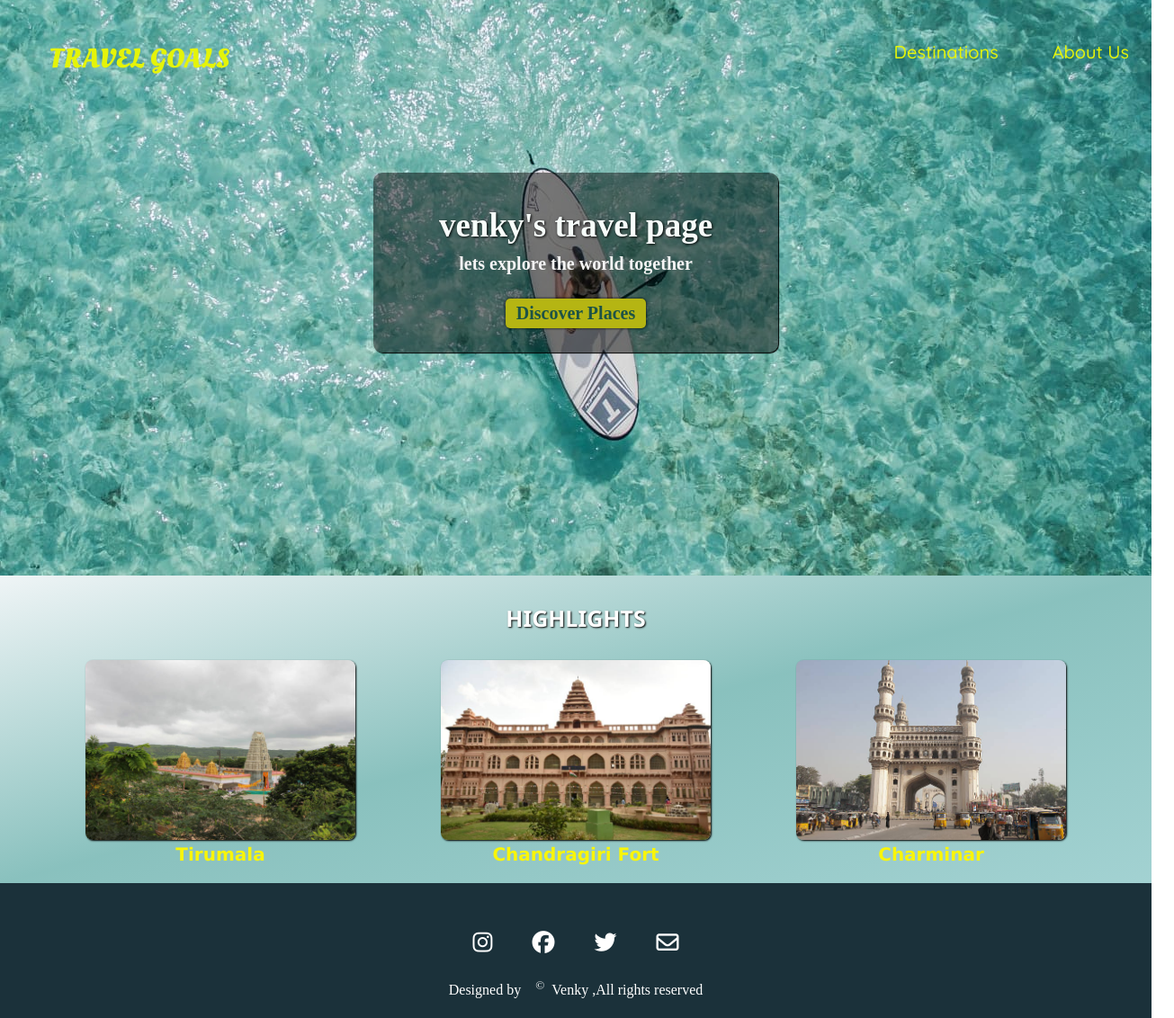
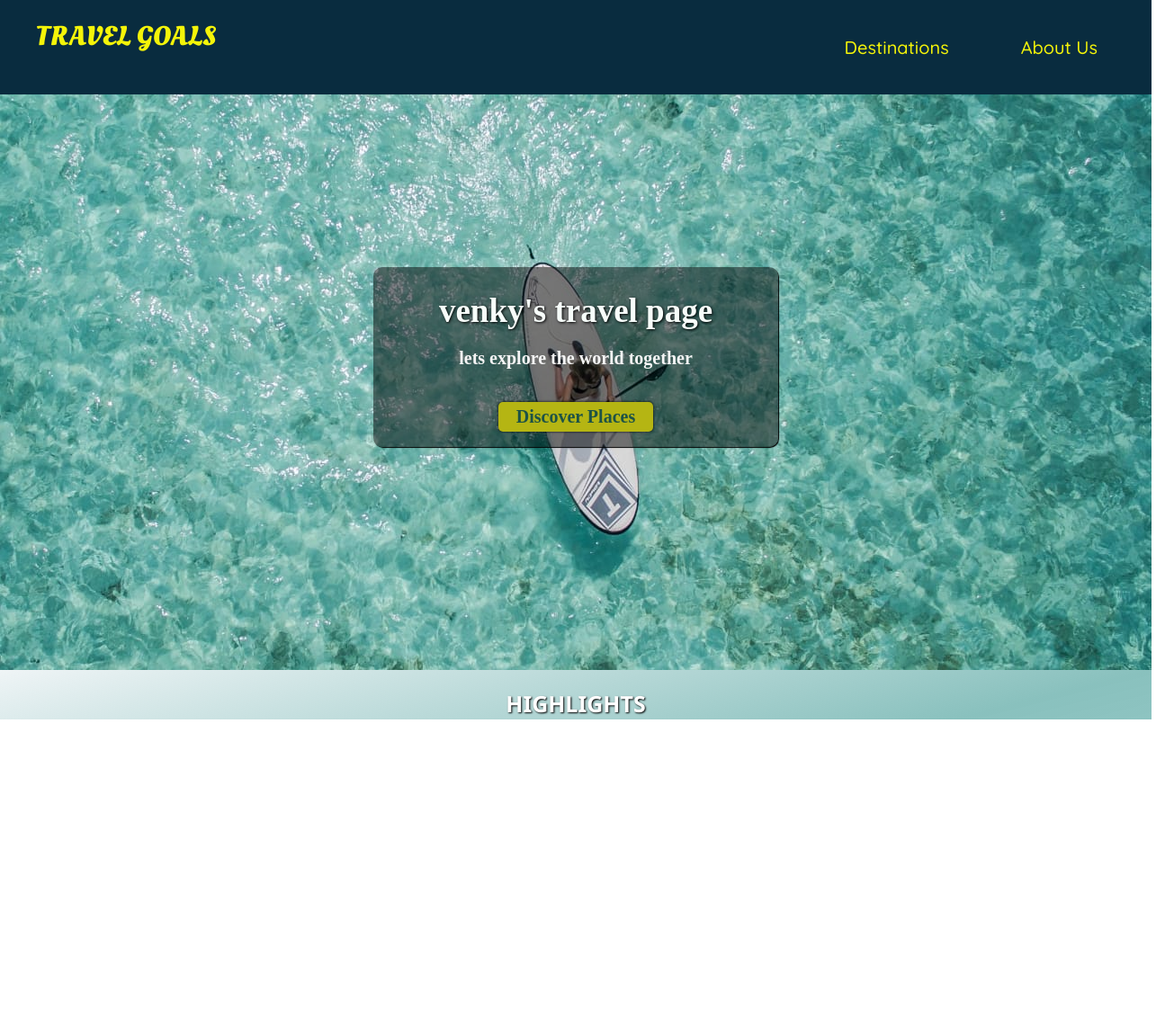
Before and after one commit to venkyeswar/portfolio, a plain HTML site: page travel_site/index.html in a window 1280 px wide. Shown: the whole page at 90% size, 1305 px wide, since content can reach past the window. After the commit the page ends 800 px from the top, so only its background shows below. Drawn offline with Linux system fonts and the light colour scheme.

Commit message:
modifications done in travel site

```diff
--- /dev/null
+++ b/travel_site/about.css
@@ -0,0 +1,81 @@
+html,body{
+    padding:0px;
+    margin:0px;
+    overflow-x:hidden;
+    width:100%;
+    height:100%;
+}
+footer{
+    margin:0px;
+}
+body{
+    background:rgb(6, 103, 118);
+}
+header{
+    margin:0px;
+    padding:20,30px;
+background:rgba(9, 25, 30, 0.484);
+}
+header .logo a,nav ul li a{
+
+    color:rgb(252, 6, 142);
+    text-shadow:1px 2px 3px rgb(2, 13, 23);
+
+}
+nav ul li a:hover{
+    background:rgb(252, 6, 142);
+    color:rgb(4, 11, 17);
+}
+h1{
+    color:rgb(92, 6, 39);
+}
+#about{
+    margin-left:20px;
+    position:relative;
+    margin-top:30px;
+    color:rgb(46, 2, 20);
+}
+h1{
+    text-shadow:1px 1px 2px rgb(6, 35, 40);
+    text-decoration: solid underline rgb(30, 7, 30) 4px;
+}
+p{
+    color:rgb(62, 2, 32);
+    font-size:larger;
+    font-weight:400;
+    text-align:justify;
+}
+@media (max-width:1500px){
+.txt{
+    margin-top:100px;
+    display:flex;
+    justify-content:space-between;
+    justify-items:center;
+    margin-right:50px;
+    margin-left:50px;
+}
+footer{
+    margin-top:40px;
+    padding:0px;
+    position:static;
+}
+
+}
+.section1{
+
+    margin:23px 30px;
+    background:rgba(26, 3, 3,0.3);
+    box-sizing:border-box;
+    border-radius:8px;
+    box-shadow:1px 1px 2px black;
+}
+@media (max-width:920px){
+    .txt{
+        display:block;
+
+    }
+    .section1{
+        padding:12px 20px;
+
+    }
+}
--- a/travel_site/common.css
+++ b/travel_site/common.css
@@ -1,7 +1,8 @@
-*{
-    margin:0px;
-    padding:0px;
-    box-sizing:border-box;
+
+body{
+    user-select:none;
+    -moz-user-select: none;
+    -webkit-user-select:none;
 }
 a{
     text-decoration:none;
@@ -12,6 +13,7 @@ header{
     justify-content:space-between;
     justify-items:center;
     width:100%;
+    position:static;
 }
 .logo{
     margin:20px;
@@ -20,19 +22,24 @@ header{
     font-family:'oleo script',sans-serif;
 
 }
+.logo a:hover{
+    font-size:34px;
+}
 nav{
 
     margin:20px;
 }
 nav ul li{
+    display:flex;
+    justify-content: flex-end;
     padding:0 20px;
     font-size:20px;
     font-family:"quicksand",sans-serif;
 }
 .logo a, nav ul li a{
-    color:rgb(228, 244, 9);
+    color:rgb(244, 244, 9);
     border-radius:3px;
-    padding:4px 10px;
+    padding:4px 20px;
 }
 nav ul li a:hover{
     color:rgba(14, 18, 9, 0.984);
@@ -77,3 +84,9 @@ footer .icons a:hover{
 
 
 }
+#id:hover{
+    cursor:not-allowed;
+    user-select:none;
+    -moz-user-select: none;
+    -webkit-user-select:none;
+}
--- a/travel_site/explore.css
+++ b/travel_site/explore.css
@@ -1,3 +1,10 @@
+html,body{
+width:100%;
+height:100%;
+padding:0px;
+margin:0px;
+overflow-x: hidden;
+}
 body{
     background:rgba(14, 30, 39, 0.968);
 }
--- a/travel_site/index.css
+++ b/travel_site/index.css
@@ -1,3 +1,4 @@
+
 .sec1{
     width:100%;
     height:80vh;
@@ -10,7 +11,10 @@
 
 }
 header{
-    position:absolute;
+    position:relative;
+    background:rgb(9, 44, 63);
+    margin:0px;
+    padding:0px;
 
 }
 .sec1 .head{
@@ -52,7 +56,7 @@ header{
     font-size:20px;
     font-weight:bolder;
     background:rgb(181, 181, 19);
-    padding:5px 12px;
+    padding:5px 20px;
     border-radius:5px;
     box-shadow:0px 0px 3px black;
     transition: all 0.2s ease-in-out;
@@ -82,6 +86,8 @@ header{
 
 }
 .sec2{
+    margin:0px;
+    padding:0px;
     width:100%;
     background-image:linear-gradient(to top left,rgba(118, 188, 188, 0.676),rgba(107, 177, 173, 0.797),rgba(138, 178, 189, 0.139));
 
@@ -91,6 +97,9 @@ header{
     justify-content:space-evenly;
     justify-items:center;
     flex-flow:wrap;
+    margin:0px;
+    margin-top:0px;
+
 
 }
 .sec2 ul li img{
@@ -113,7 +122,8 @@ header{
 }
 .sec2 h1{
     text-align:center;
-    padding:30px;
+    margin:0px;
+    padding:20px;
     font-size:25px;
     color:white;
     text-transform:uppercase;
@@ -130,3 +140,10 @@ header{
 .sec2 ul li{
     margin-bottom:20px;
 }
+html,body{
+    width:100%;
+    height:100%;
+    margin:0px;
+    padding:0px;
+    overflow-x:hidden;
+}
--- a/travel_site/index.html
+++ b/travel_site/index.html
@@ -18,7 +18,7 @@
         <nav>
             <ul>
                 <li><a href="explore.html">Destinations</a></li>
-                <li><a href="">About Us</a></li>
+                <li><a href="about.html">About Us</a></li>
             </ul>
         </nav>
     </header>
@@ -44,10 +44,10 @@
     </main>
     <footer>
         <div class="icons">
-            <a href="" class="fa-brands fa-instagram"></a>
-            <a href="" class="fa-brands fa-facebook"></a>
-            <a href="" class="fa-brands fa-twitter"></a>
-            <a href="" class="fa-regular fa-envelope"></a>
+            <a href="https://instagram.com/venky_eswar_?igshid=ZDdkNTZiNTM=" class="fa-brands fa-instagram"></a>
+            <a href="https://www.facebook.com/profile.php?id=100058682121466&mibextid=ZbWKwL" class="fa-brands fa-facebook"></a>
+            <a href="https://www.linkedin.com/in/venkateswarlu-garnimitta-4ba7ba225" class="fa-brands fa-linkedin"></a>
+            <a href="mailto:venkyeswar777@gmail.com" class="fa-regular fa-envelope"></a>
         </div>
         <span id="id">Designed by&nbsp &nbsp <sup>©</sup> &nbspVenky ,All rights reserved</span>
 
```
Also changed, not shown: travel_site/about.html (added, +60 -0 lines), travel_site/explore.html (+5 -5 lines).
